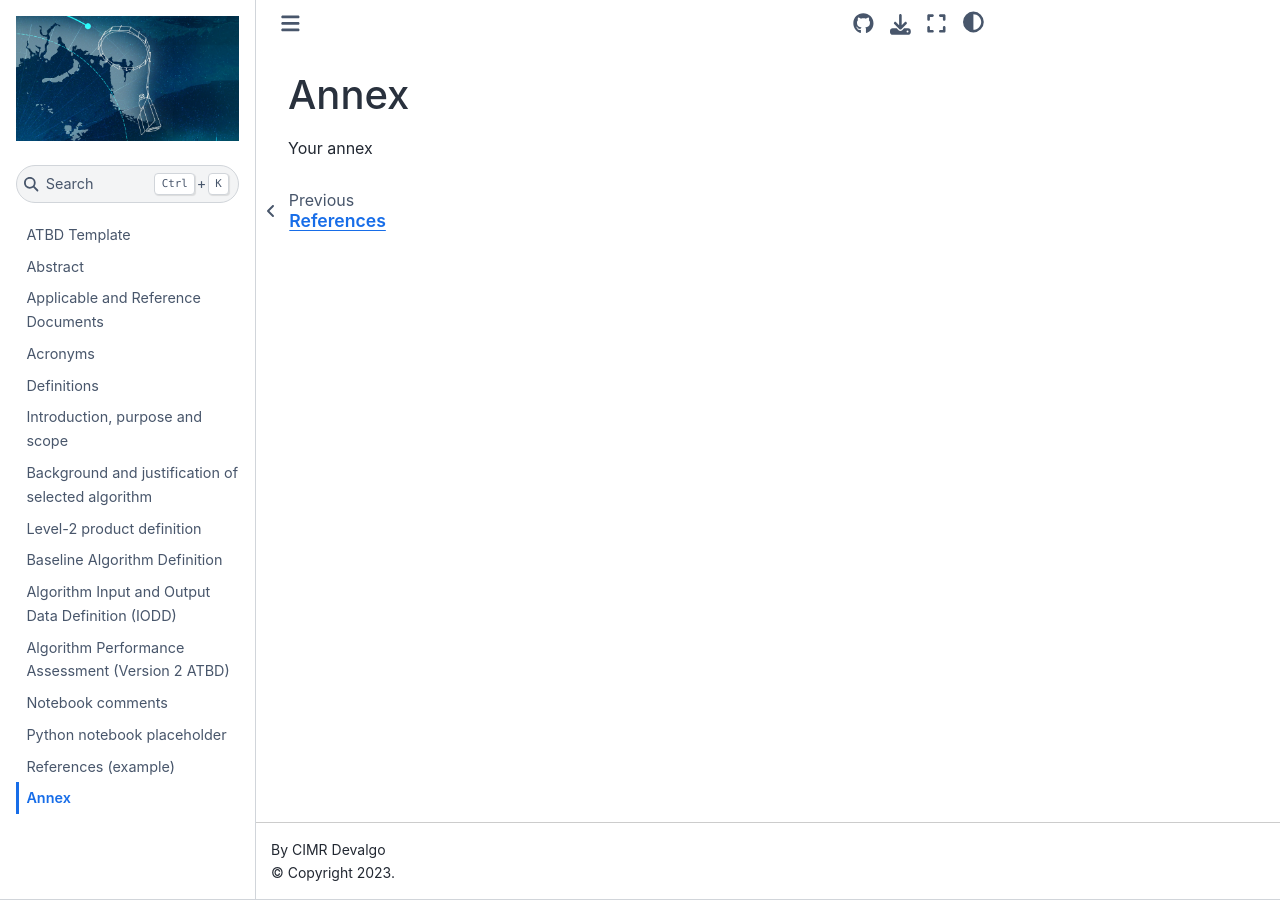
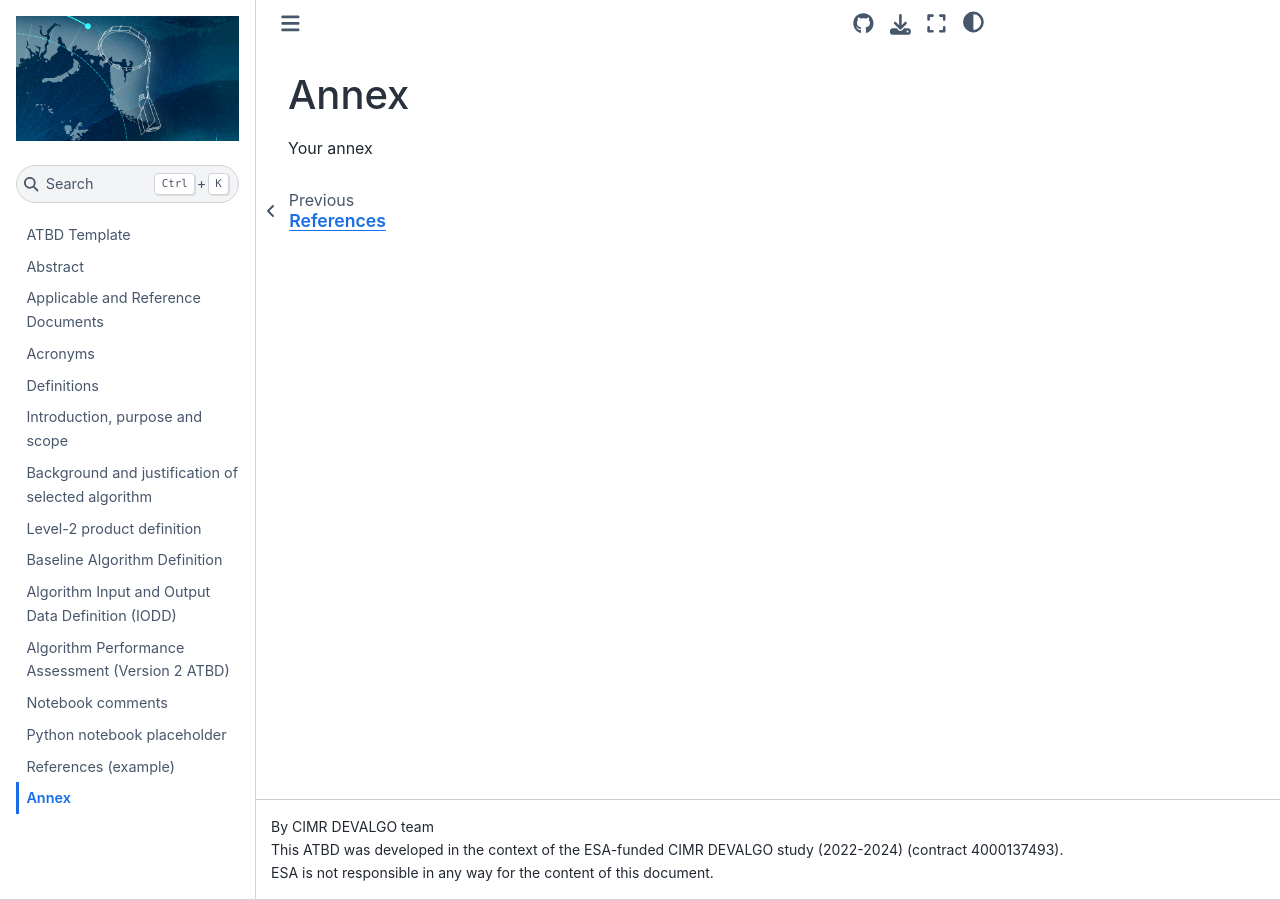
Before and after one commit to CIMR-Algos/ATBD-Template, a Jupyter Book: the page built from book/annex.md, in a window 1280 px wide. Built offline with Jupyter Book 1.0.4 settings and Sphinx 7.4.7 and the Sphinx Book theme 1.1.4, drawn with Linux system fonts in a browser that asks for light colours.

Commit message:
Bring common footer and small changes in the configuration file

```diff
--- a/book/_config.yml
+++ b/book/_config.yml
@@ -1,8 +1,8 @@
 # Book settings
 # Learn more at https://jupyterbook.org/customize/config.html
 
-title: ATBD Template
-author: CIMR Devalgo
+title: CIMR DEVALTO ATBD Template
+author: CIMR DEVALGO team
 logo: logo.jpg
 
 # Force re-execution of notebooks on each build.
@@ -23,6 +23,7 @@ bibtex_bibfiles:
 sphinx:
   config:
     bibtex_reference_style: author_year
+    html_show_copyright: false
 
 
 # Information about where the book exists on the web
@@ -36,3 +37,9 @@ repository:
 html:
   use_issues_button: false
   use_repository_button: true
+  extra_footer: |
+    <p>
+    This ATBD was developed in the context of the ESA-funded CIMR DEVALGO study (2022-2024) (contract 4000137493).
+    <br>
+    ESA is not responsible in any way for the content of this document.
+    </p>
```
